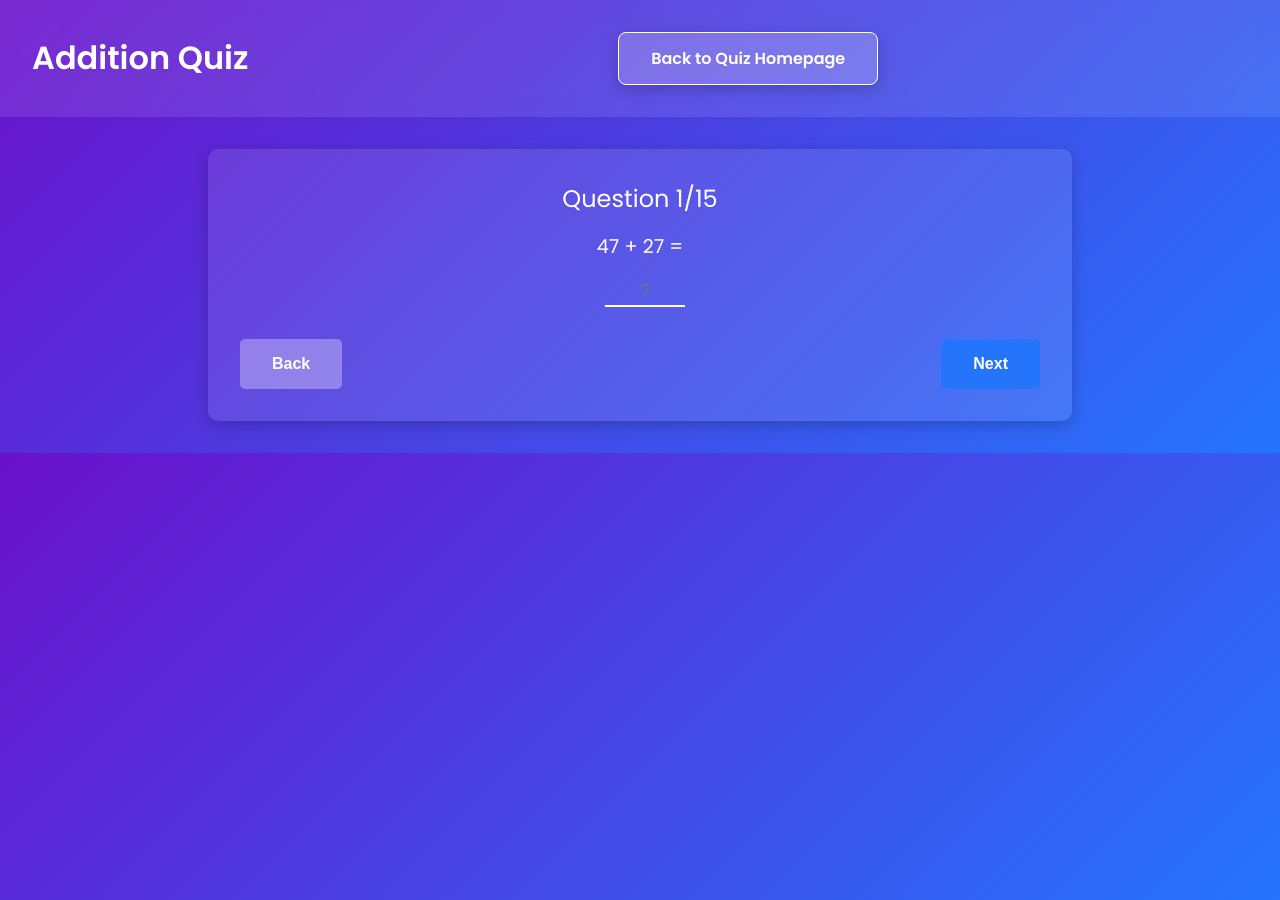
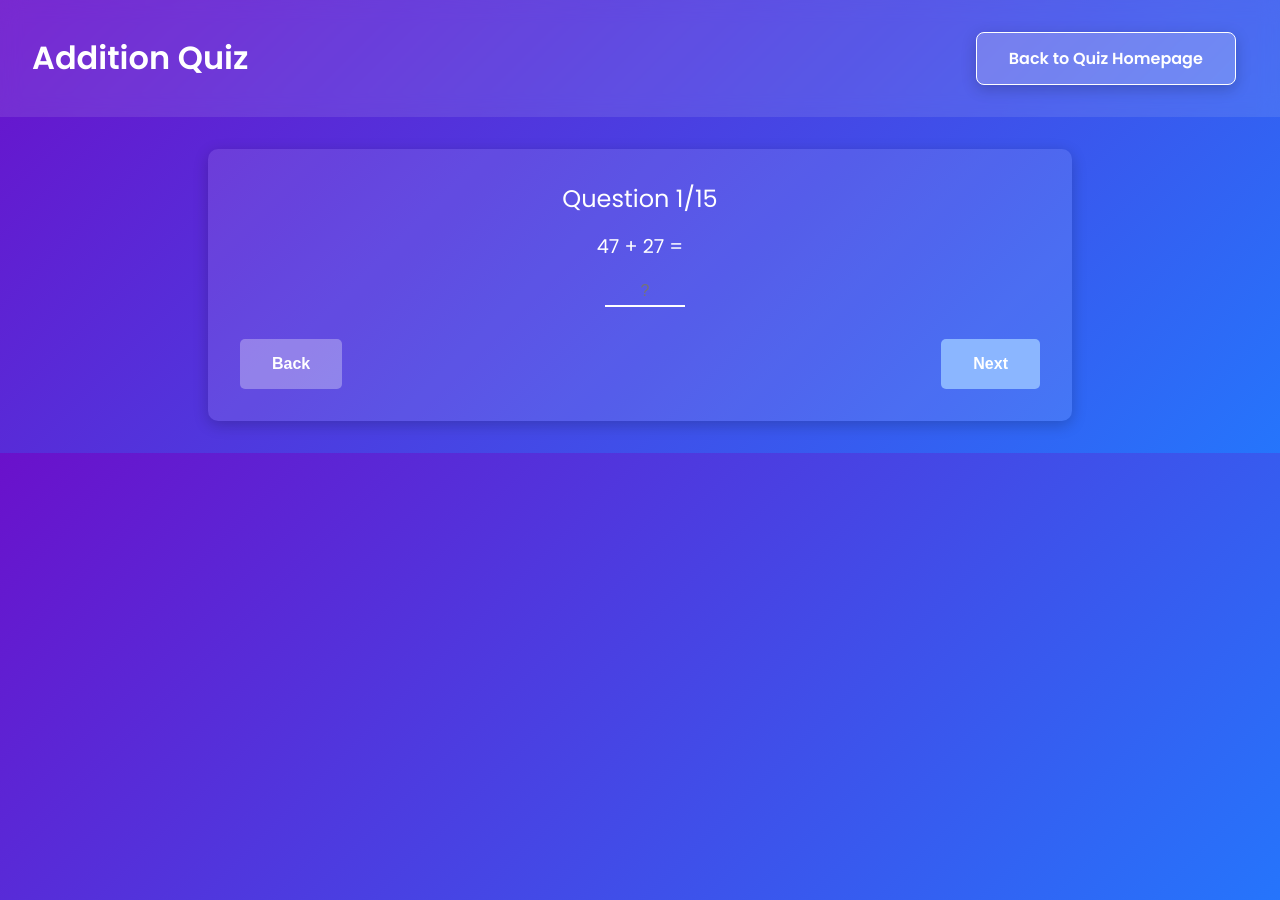
Before and after one commit to alexgstf/studybuddy_frontend, a Jekyll site: the page studybuddy/quizzes/additionQuiz.html, which Jekyll copies as it is, in a window 1280 px wide. Built offline with Jekyll 4.4.1, drawn with Linux system fonts in a browser that asks for light colours.

Commit message:
fixed quiz, looks so sigma omg im so pro LOL #FORTNITERIZZPARTY #SKIBIDITOILET

```diff
--- a/studybuddy/quizzes/additionQuiz.html
+++ b/studybuddy/quizzes/additionQuiz.html
@@ -35,6 +35,7 @@
         .back-home {
             display: inline-block;
             margin: 1rem auto;
+            margin-right: 1%;
             padding: 0.8rem 2rem;
             font-size: 1rem;
             font-weight: bold;
@@ -48,7 +49,7 @@
         }
 
         .back-home:hover {
-            background: #ffd700;
+            background: rgba(255, 255, 255, 0.35);
             color: #000;
             transform: scale(1.05);
         }
@@ -84,10 +85,11 @@
             outline: none;
             padding: 5px 0;
             margin-left: 10px;
+            transition: border-bottom-color 0.2s;
         }
 
         input[type="text"]:focus {
-            border-bottom-color: #ffd700;
+            border-bottom-color: #90dfff;
         }
 
         .navigation-buttons {
@@ -101,7 +103,7 @@
             font-size: 1rem;
             font-weight: bold;
             color: #fff;
-            background: #2575fc;
+            background: #8bb6ff;
             border: none;
             border-radius: 5px;
             cursor: pointer;
@@ -109,13 +111,87 @@
         }
 
         .nav-btn:hover {
-            background: #ffd700;
+            background: #81ecff;
             color: #000;
         }
 
         .nav-btn:disabled {
             background: rgba(255, 255, 255, 0.3);
             cursor: not-allowed;
+        }
+
+        .progress-bar-container {
+            position: relative;
+            margin: 2rem auto;
+            width: 80%;
+            background: rgba(255, 255, 255, 0.1);
+            height: 30px;
+            border-radius: 15px;
+            overflow: hidden;
+        }
+
+        .progress-bar {
+            height: 100%;
+            transition: width 0.5s ease;
+            background: #ffd700;
+            position: relative;
+        }
+
+        .progress-bar::after {
+            content: '';
+            position: absolute;
+            top: 0;
+            right: 0;
+            width: 5px;
+            height: 100%;
+            background: #fff;
+        }
+
+        .progress-label {
+            margin-top: 10px;
+            font-size: 1.5rem;
+            color: #fff;
+            font-weight: bold;
+        }
+
+        .answer-feedback {
+            margin-top: 2rem;
+            text-align: left;
+        }
+
+        .feedback {
+            padding: 0.8rem;
+            border-radius: 8px;
+            margin: 0.5rem 0;
+        }
+
+        .correct {
+            color: #0f5132;
+            background: #d1e7dd;
+        }
+
+        .incorrect {
+            color: #664d03;
+            background: #fff3cd;
+        }
+
+        .refresh-btn {
+            display: block;
+            width: 100%;
+            padding: 1rem;
+            font-size: 1.2rem;
+            font-weight: bold;
+            color: #fff;
+            background: #ff4b4b;
+            border: none;
+            border-radius: 5px;
+            cursor: pointer;
+            margin-top: 1rem;
+            transition: background 0.3s ease;
+        }
+
+        .refresh-btn:hover {
+            background: #ff7373;
         }
     </style>
 </head>
@@ -136,8 +212,8 @@
                 <button class="nav-btn" id="back-btn" onclick="prevQuestion()" disabled>Back</button>
                 <button class="nav-btn" id="next-btn" onclick="nextQuestion()">Next</button>
             </div>
+            <div id="results"></div>
         </div>
-        <div id="results"></div>
     </main>
 
     <script>
@@ -192,18 +268,26 @@
             questions.forEach((q, index) => {
                 const isCorrect = parseInt(q.userAnswer) === q.correctAnswer;
                 feedback += `
-                    <div>${index + 1}. ${q.num1} + ${q.num2} = ${q.correctAnswer}
-                    (${isCorrect ? 'Correct' : `Your Answer: ${q.userAnswer || 'Blank'}`})</div>
+                    <div class="feedback ${isCorrect ? 'correct' : 'incorrect'}">
+                        Question ${index + 1}: ${q.num1} + ${q.num2} = ${q.correctAnswer}
+                        (${isCorrect ? 'Correct' : `Your Answer: ${q.userAnswer || 'Blank'}`})
+                    </div>
                 `;
                 if (isCorrect) correct++;
             });
 
-            resultsContainer.innerHTML = `
-                <h2>Results</h2>
-                <p>${correct} out of ${questions.length} correct</p>
-                ${feedback}
-                <button class="nav-btn" onclick="location.reload()">Retry Quiz</button>
+            const progressHTML = `
+                <div class="progress-bar-container">
+                    <div class="progress-bar" style="width: ${(correct / 15) * 100}%"></div>
+                </div>
+                <div class="progress-label">${correct} Correct, ${15 - correct} Incorrect</div>
+                <div class="answer-feedback">${feedback}</div>
+                <button class="refresh-btn" onclick="location.reload()">Try Again</button>
             `;
+
+            resultsContainer.innerHTML = progressHTML;
+            document.getElementById('question-container').style.display = 'none';
+            document.querySelector('.navigation-buttons').style.display = 'none';
         }
 
         renderQuestion();
```
